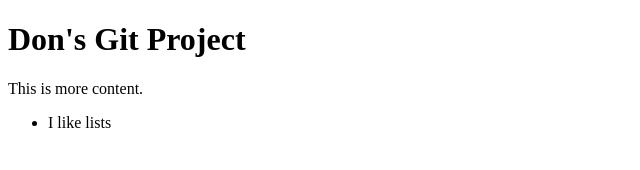
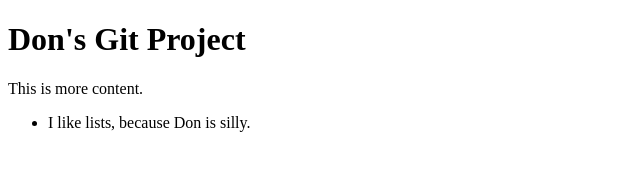
Before and after one commit to donburks/git_sept42017, a plain HTML site: page index.html in a window 1280 px wide. Shown: the whole page, without its empty margins (0-640 px from the left). Drawn offline with Linux system fonts and the light colour scheme.

Commit message:
Added superiour content

```diff
--- a/index.html
+++ b/index.html
@@ -12,7 +12,7 @@
       <article>
         <p>This is more content.</p>
         <ul>
-          <li>I like lists</li>
+          <li>I like lists, because Don is silly.</li>
         </ul>
       </article>
     </main>
```
